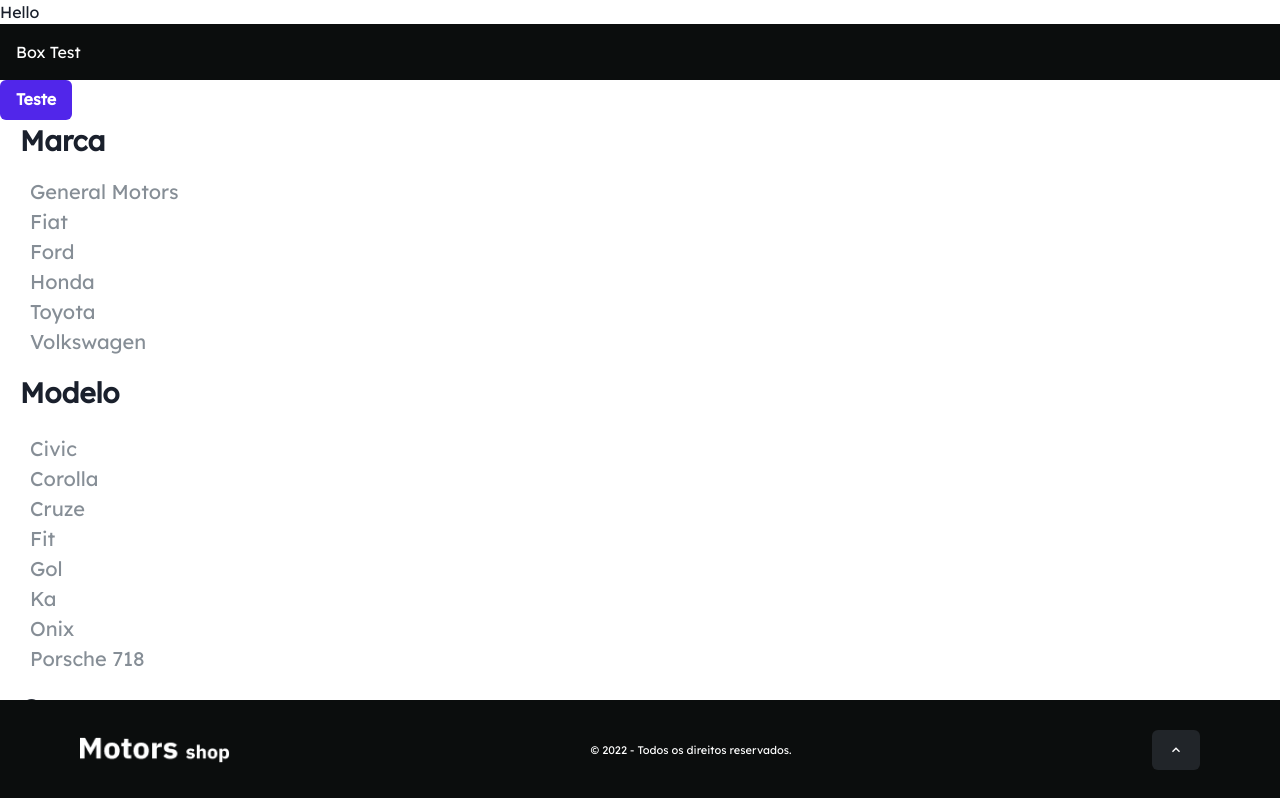
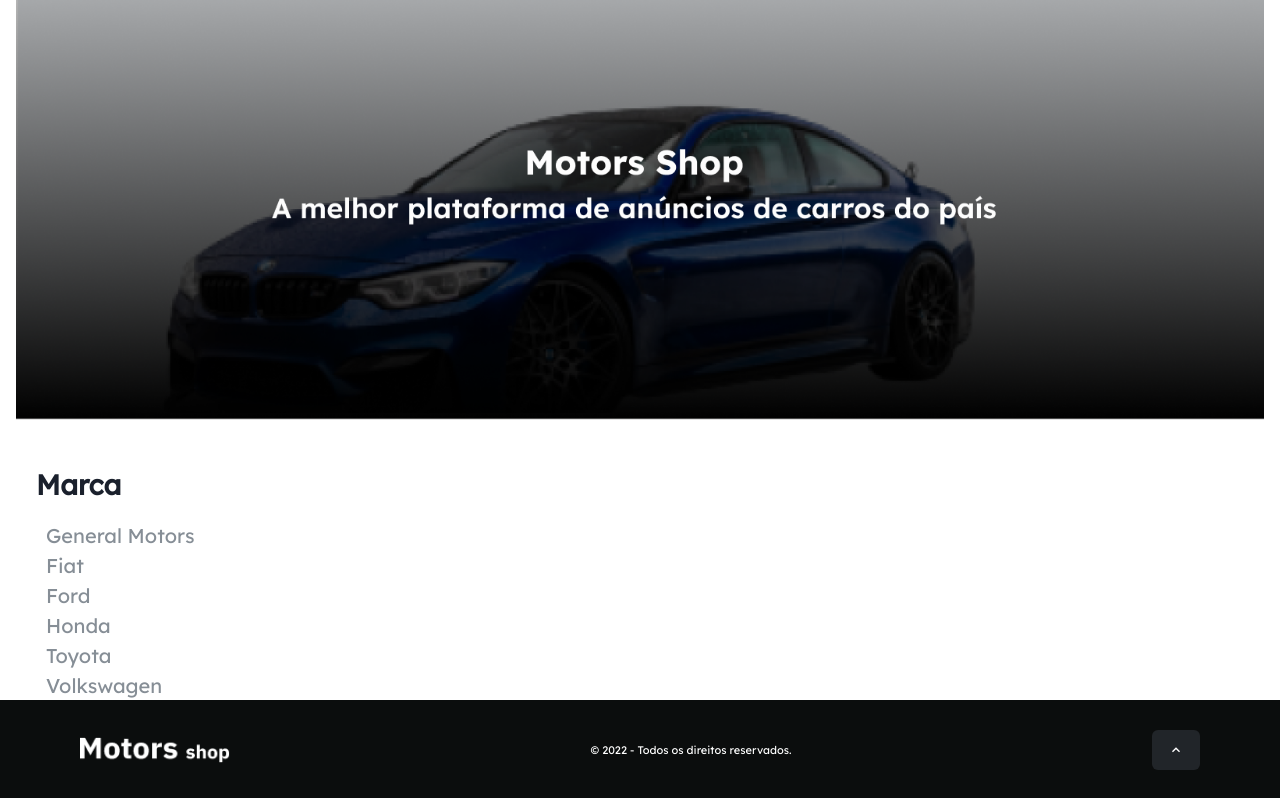
Before and after one commit to grupo-4-t14-alex/motor-shop-front, a React (Vite) app: page / in a window 1280 px wide. Shown: the top 798 px of the page. Built offline with nearby package versions, Linux system fonts and the light colour scheme.

Commit message:
feat: componentizing homepage

```diff
--- a/src/components/Filter/index.tsx
+++ b/src/components/Filter/index.tsx
@@ -2,7 +2,7 @@
 
 export const Filter = () => {
     return (
-        <Flex h="90vh" ml="20px" flexDirection="column" gap="15px">
+        <Flex h="90vh" mb="100px" maxW="30%" mt="40px" ml="20px" flexDirection="column" gap="15px">
             <Box>
                 <Text fontSize="heading.4" fontWeight="600">Marca</Text>
                 <Box pl="10px" mt="15px">
--- a/src/components/Modal/index.tsx
+++ b/src/components/Modal/index.tsx
@@ -6,11 +6,12 @@
     children: ReactNode
     isOpen: boolean
     onClose: () => void
+    variant: string
 }
 
-const ModalContainer = ({title, children, isOpen, onClose}: Props) => {
+const ModalContainer = ({title, children, isOpen, onClose, variant}: Props) => {
     return (
-        <Modal isOpen={isOpen} onClose={onClose}>
+        <Modal variant={variant} isOpen={isOpen} onClose={onClose}>
             <ModalOverlay/>
             <ModalContent>
                 <ModalHeader>
--- a/src/components/NavBar/index.tsx
+++ b/src/components/NavBar/index.tsx
@@ -3,7 +3,7 @@
 export const NavBarComponent = () => {
   return (
     <header>
-        <h1>Hello</h1>
+        <h1></h1>
         <div>
 
         </div>
--- a/src/pages/Homepage/index.tsx
+++ b/src/pages/Homepage/index.tsx
@@ -1,20 +1,17 @@
-import { Box, Button } from "@chakra-ui/react";
+import { Container, Image } from "@chakra-ui/react";
 import { NavBarComponent } from "../../components/NavBar";
 import { Footer } from "../../components/Footer";
 import { Filter } from "../../components/Filter";
+import imgHomePage from "../../assets/img/imgHomePage.png"
+
 
 export const Homepage = () => {
   return (
-    <>
+    <Container minH="100vh" height="100%" maxW="1600px" pb="60px">
       <NavBarComponent />
-      <Box bg="grey.1" w="100%" p={4} color="white">
-        Box Test
-      </Box>
-      <Button variant="solid" bg="brand.2" color="whiteFixed">
-        Teste
-      </Button>
+      <Image src={imgHomePage}/>
       <Filter/>
       <Footer />
-    </>
+    </Container>
   );
 };
```
Also changed, not shown: src/assets/img/imgHomePage.png (added), src/styles/container.ts (added).
